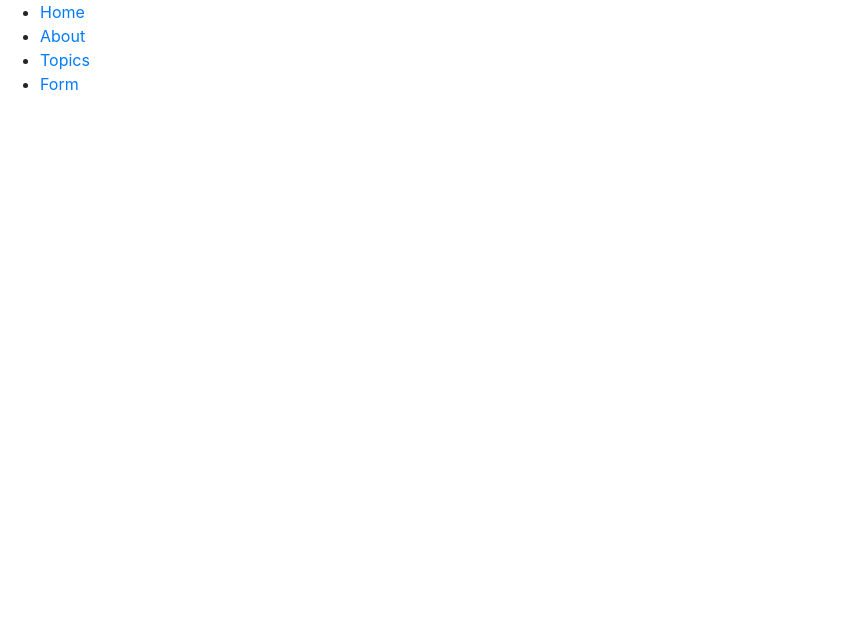
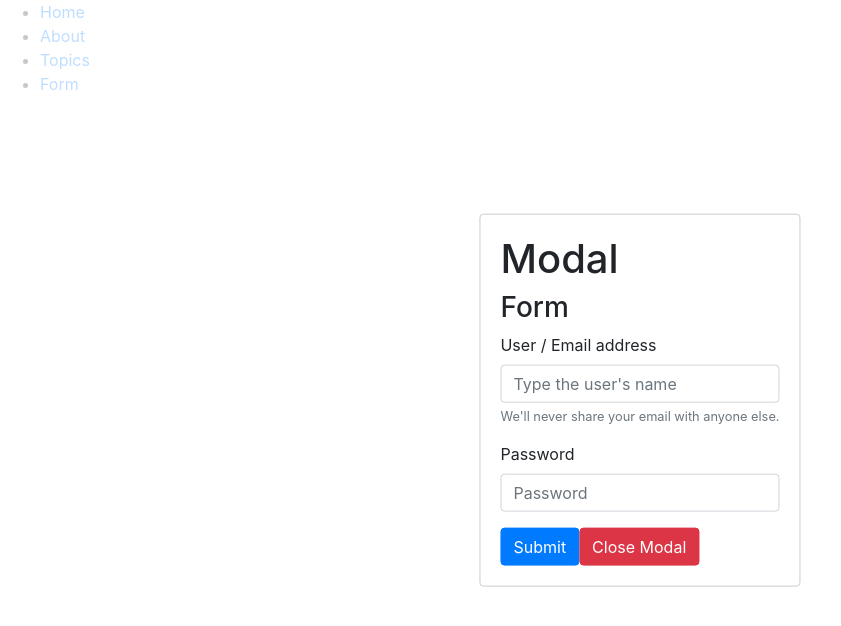
Before and after one commit to tonykieling/react-practice, a React (Create React App) app in the folder demo-routes/: page /form in a window 1280 px wide. Shown: the top 626 px of the page, without its empty margins (0-841 px from the left). Built offline with nearby package versions, Linux system fonts and the light colour scheme.

Commit message:
calling FormX to open modal is working

```diff
--- a/demo-routes/src/App.js
+++ b/demo-routes/src/App.js
@@ -16,7 +16,10 @@ function App() {
         <Route exact path="/" component={Home} />
         <Route path="/about" component={About} />
         <Route path="/topics" component={Topics} />
-        <Route path="/form" component={FormX} />
+        {/* <Route path="/form" component={FormX} /> */}
+        <Route path="/form" exact render = {(props) => (
+          <FormX {...props} value={true} />
+        )} />
       </div>
     </Router>
   );
--- a/demo-routes/src/components/FormX.js
+++ b/demo-routes/src/components/FormX.js
@@ -79,6 +79,14 @@ class FormX extends React.Component {
     }
   }
 
+  componentDidMount() {
+    const { value } = this.props
+    this.setState({
+      showModal: value
+    })
+    console.log("modalOn: ", value)
+  }
+
   render() {
     return (
       <div className="moldura">
--- a/demo-routes/src/components/Header.js
+++ b/demo-routes/src/components/Header.js
@@ -14,12 +14,13 @@ export default function Header() {
         <Link to="/topics">Topics</Link>
       </li>
       <li>
-        <Link to={{
+        {/* <Link to={{
           pathname: "/form",
           state: {
             modalOn: true
           }
-        }}>
+        }}> */}
+        <Link to="/form">
           Form
         </Link>
       </li>
```
